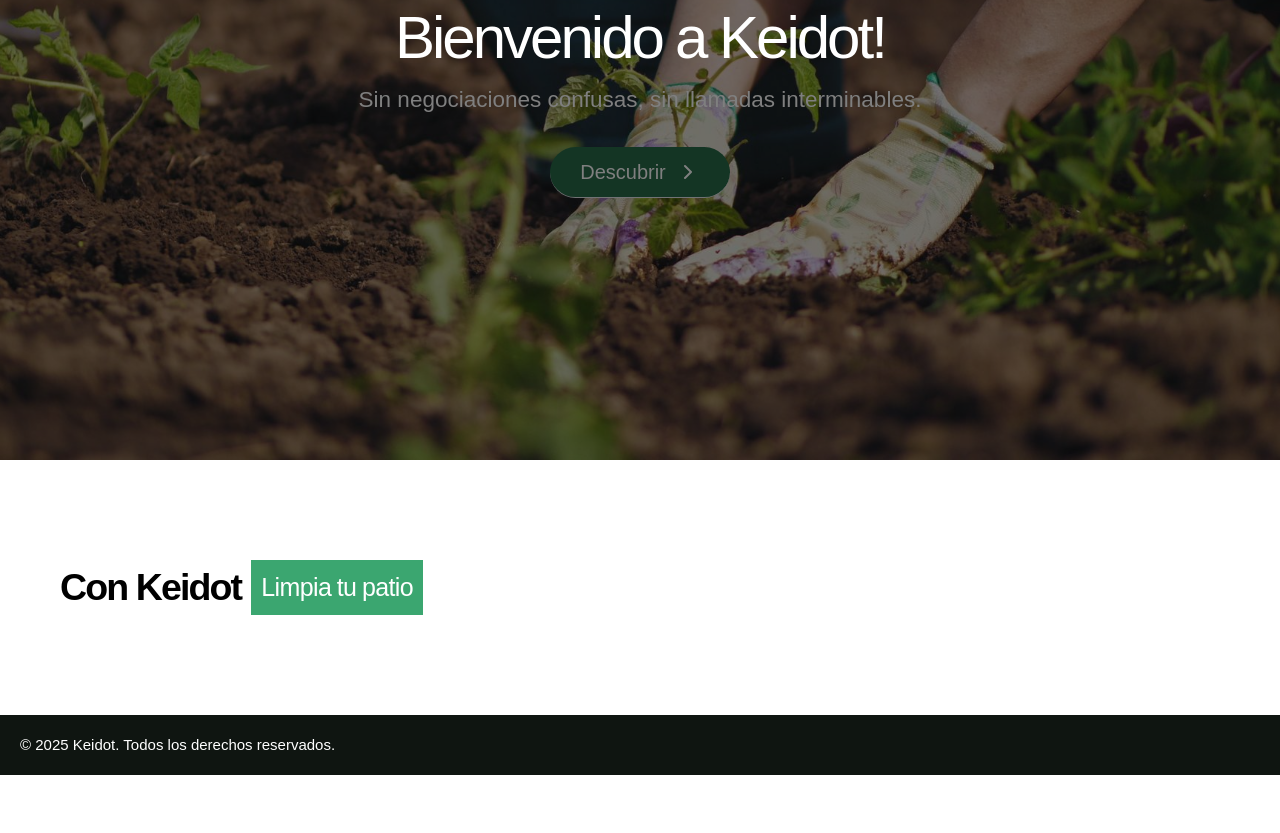
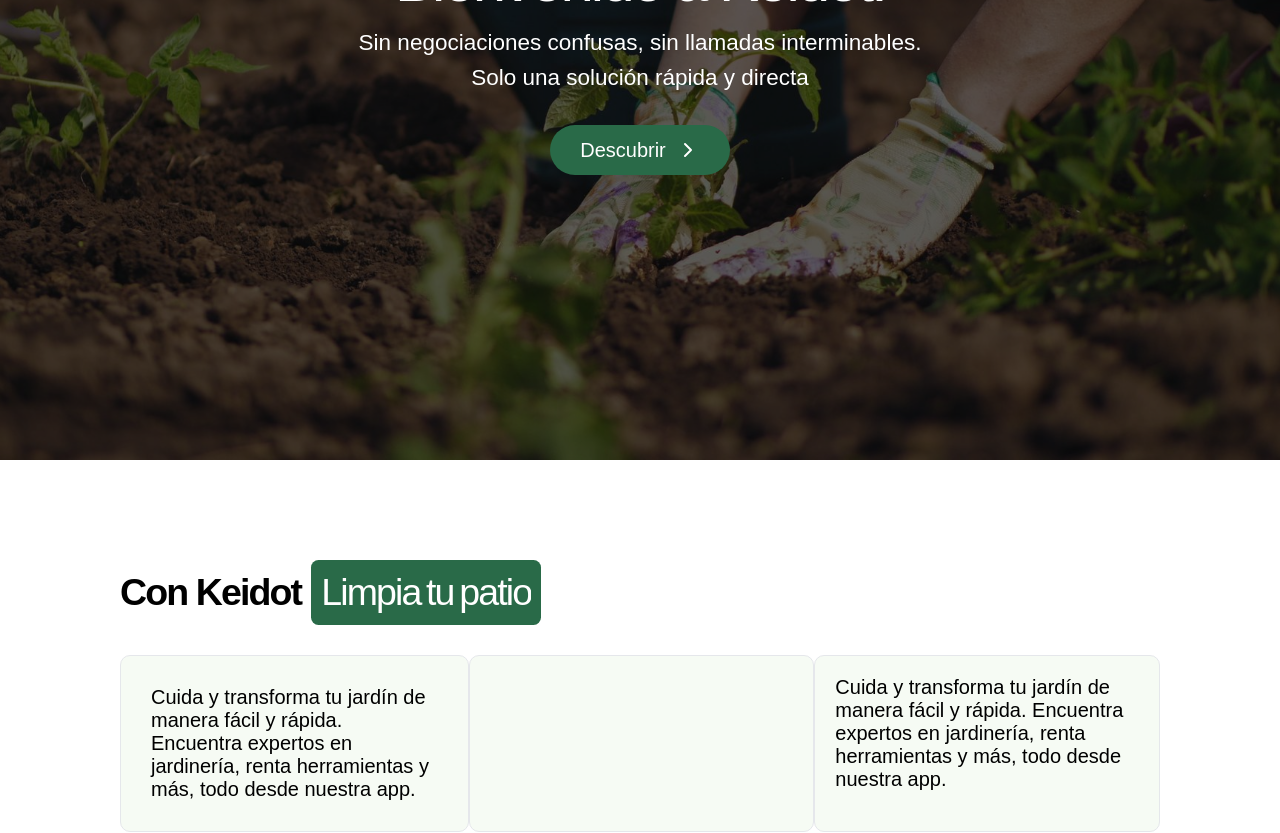
Before and after one commit to spricew/KeidotWebProject, a Next.js app: page / in a window 1280 px wide. Shown: the part 340-1173 px from the top of the page. Before the commit the page ends 1115 px from the top, so only its background shows below. Built offline with nearby package versions, Linux system fonts and the light colour scheme.

Commit message:
arreglo de fondo seccion main

```diff
--- a/src/app/globals.css
+++ b/src/app/globals.css
@@ -55,6 +55,7 @@ nav a {
 .navOpt:hover {
   transition: 0.25s cubic-bezier(0, .37, .32, 1);
   transform: scale(1.05 );
+  color: var(--highlight);
 }
 
 /* animacion de botones */
--- a/src/app/page.js
+++ b/src/app/page.js
@@ -21,9 +21,12 @@ export default function Home() {
 
       {/* seccion de binevenida */}
       <section className="h-screen flex flex-col bg-[url('/images/bgBanner.jpeg')] bg-cover bg-center bg-no-repeat">
+        {/* Capa oscura encima de la imagen */}
+        <div className="absolute inset-0 bg-black/60"></div>
+
 
         {/* barra de navegacion principal */}
-        <nav className="relative z-50 px-6 md:px-24 flex justify-between items-center md:h-16 h-12">
+        <nav className="relative z-50 px-6 md:px-24 flex justify-between items-center md:h-20 h-12">
 
           {/* contenedor de logo */}
           <div className="w-auto flex flex-row h-full place-items-center">
@@ -50,7 +53,7 @@ export default function Home() {
 
           {/* Botón de menú hamburguesa en móvil */}
           <button
-            className="md:hidden"
+            className="md:hidden text-white"
             onClick={() => setMenuOpen(!menuOpen)}
             aria-label="Toggle menu"
           >
@@ -70,26 +73,24 @@ export default function Home() {
         )}
 
 
-          {/* cuerpo principal */}
-        <main className="flex-grow flex flex-col items-center justify-center p-6 md:p-12">
+        {/* cuerpo principal */}
+        <main className="flex-grow flex flex-col items-center justify-center relative bottom-10">
 
-        {/* Capa oscura encima de la imagen */}
-        <div className="absolute inset-0 bg-black/50"></div>
           {/* texto de bienvenida animado */}
           <BlurText
           text="Bienvenido a Keidot!"
           delay={200}
           animateBy="words"
           direction="top"
-          className="md:text-5xl text-2xl block tracking-tighter font-medium text-[var(--defaultWhite)]"/>
+          className="z-10 md:text-5xl text-2xl block tracking-tighter font-medium text-[var(--defaultWhite)]"/>
 
           {/* <ShinyText text="Just some shiny sda!"/> */}
 
 
-          <p className="text-lg md:text-lg text-[var(--defaultWhite)] mt-2">Sin negociaciones confusas, sin llamadas interminables.</p>
+          <p className="text-lg md:text-lg text-[var(--defaultWhite)] mt-2 text-center z-10">Sin negociaciones confusas, sin llamadas interminables.<br/> Solo una solución rápida y directa</p>
           <a
             href="/about"
-            className="btn mt-6 px-6 py-2 bg-[var(--primary)] border-b text-[var(--defaultWhite)] rounded-full font-medium text-base flex items-center gap-2"
+            className="z-10 btn mt-6 px-6 py-2 bg-[var(--primary)] border-[var(--highlight)] text-[var(--defaultWhite)] rounded-full font-medium text-base flex items-center gap-2"
           >
             Descubrir <ChevronRight size={24} color="white" />
           </a>
@@ -98,14 +99,16 @@ export default function Home() {
       </section>
 
       {/* seccion de descarga */}
-      <section className="w-full h-auto md:px-12 px-4 py-20">
+      <section className="w-full h-auto md:px-24 px-4 py-20 flex flex-col items-center">
 
-        {/* titulo rotante */}
-        <div className="flex flex-row w-auto h-auto place-items-center">
+        {/*subtitulo*/}
+        <div className="flex flex-row w-full mb-6 h-auto place-items-center">
           <h2 className="mr-2 text-3xl font-semibold tracking-tighter">Con Keidot</h2>
+
+          {/* texto rotante */}
           <RotatingText
             texts={['Corta tu césped', 'Limpia tu patio', 'Compra plantas', 'Decora tu jardín']}
-            mainClassName="bg-[var(--highlight)] justify-center w-auto p-2"
+            mainClassName="bg-[var(--primary)] justify-center w-auto p-2 rounded-md"
             staggerFrom={"last"}
             initial={{ y: "100%" }}
             animate={{ y: 0 }}
@@ -113,10 +116,27 @@ export default function Home() {
             staggerDuration={0.025}
             splitLevelClassName="overflow-hidden"
             transition={{ type: "spring", damping: 30, stiffness: 350 }}
-            rotationInterval={4000}
-            elementLevelClassName="text-white text-xl font-medium tracking-tight"
+            rotationInterval={3200}
+            elementLevelClassName="text-white text-3xl font-medium tracking-tighter"
           />
         </div>
+
+        <div className="flex flex-row justify-between w-full">
+
+          <div className="p-6 bg-[var(--surface)] border rounded-lg w-80">
+            <h3 className="font-medium">Cuida y transforma tu jardín de manera fácil y rápida. Encuentra expertos en jardinería, renta herramientas y más, todo desde nuestra app.</h3>
+          </div>
+
+          <div className="p-4 bg-[var(--surface)] border rounded-lg w-80">
+            <h3 className="font-medium"></h3>
+          </div>
+
+          <div className="p-4 bg-[var(--surface)] border rounded-lg w-80">
+            <h3 className="font-medium">Cuida y transforma tu jardín de manera fácil y rápida. Encuentra expertos en jardinería, renta herramientas y más, todo desde nuestra app.</h3>
+          </div>
+
+        </div>
+
 
       </section>
 
```
